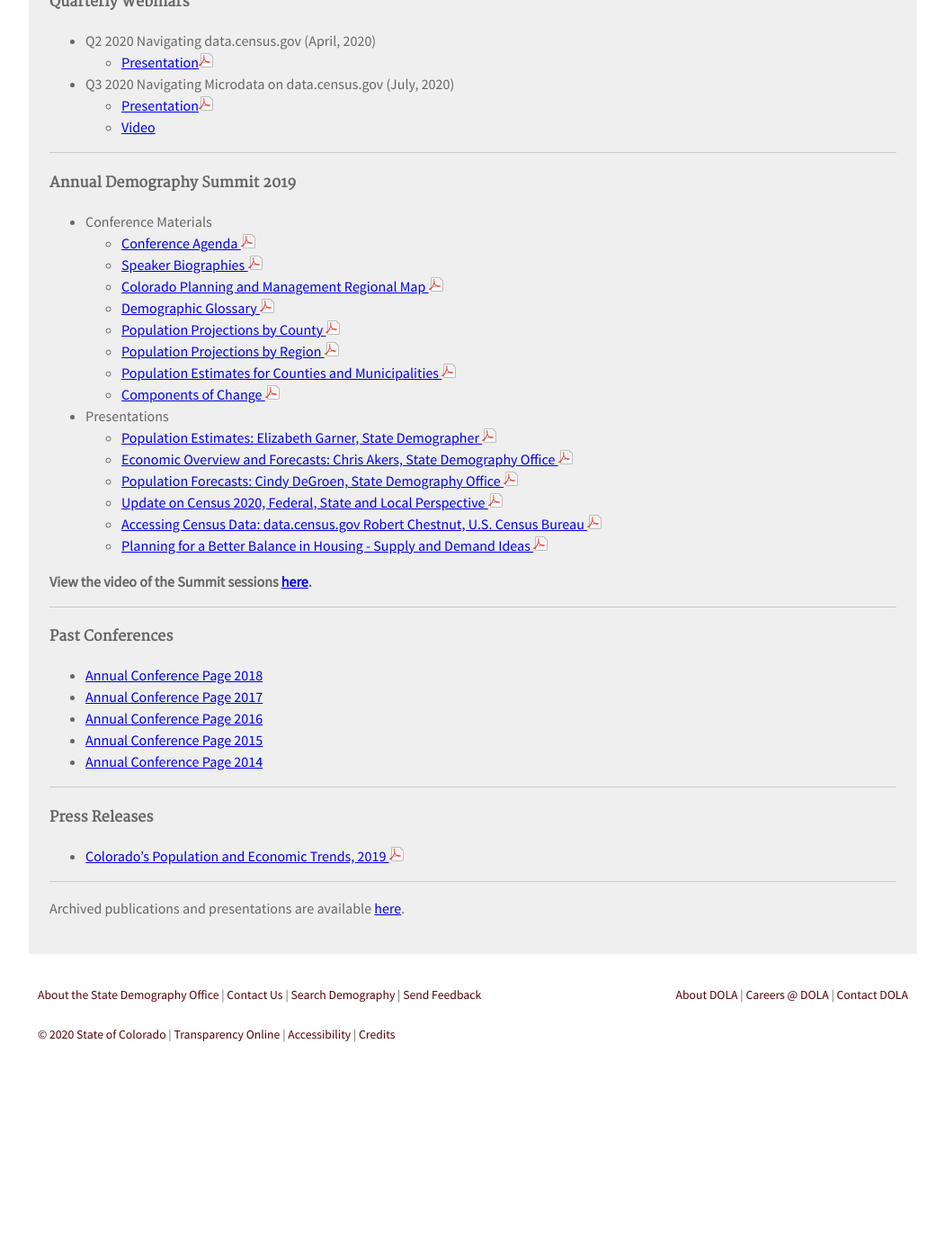
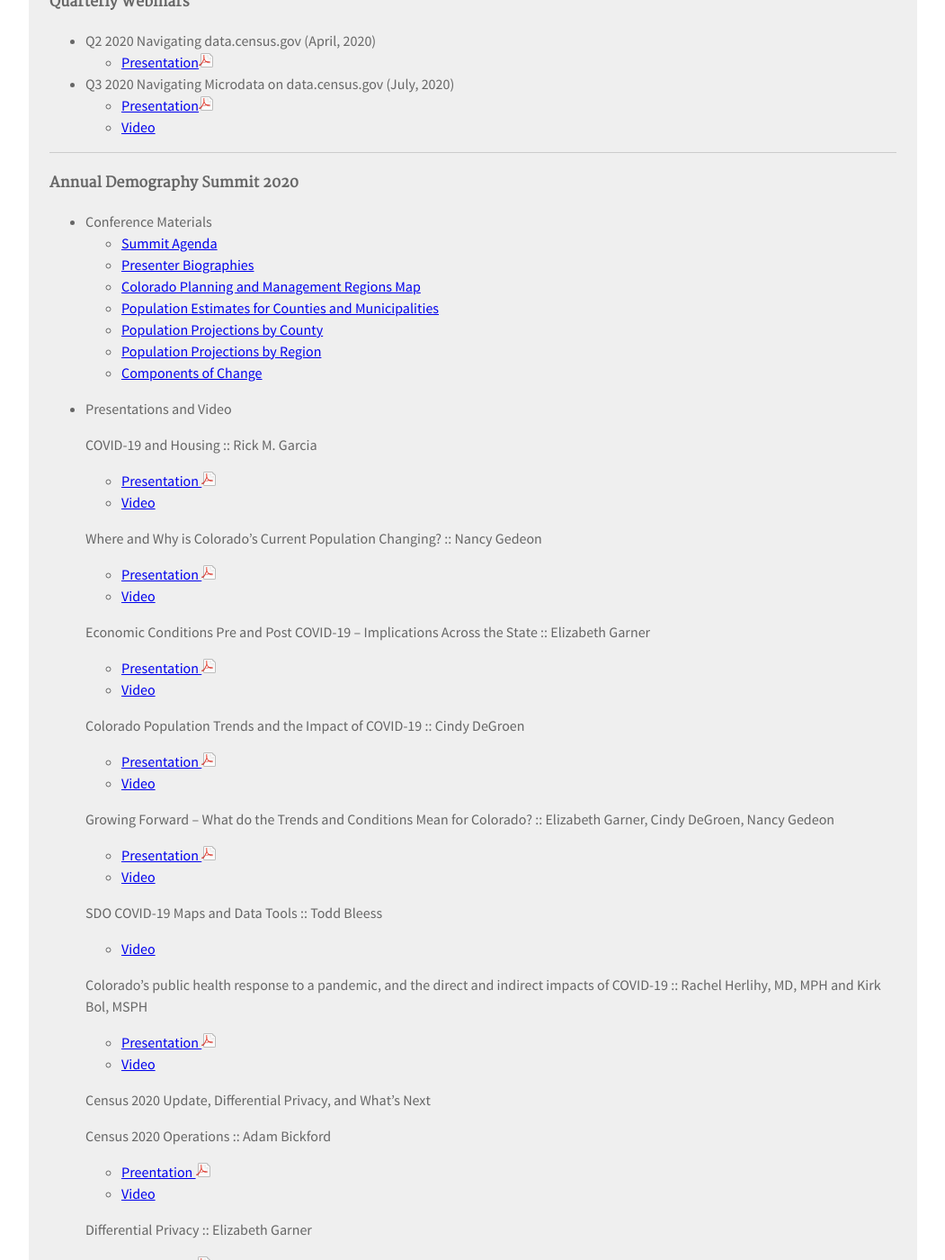
Before and after one commit to TBleess/Website_New, a Jekyll site: the page built from pages/9_Not_in_Menu/publications-and-presentations.md, in a window 1280 px wide and 1400 px high, scrolled down 1624 px. Shown: the whole window at 90% size, without its empty margins (114-1165 px from the left). Built offline with Jekyll 4.4.1, drawn with Linux system fonts in a browser that asks for light colours; before the commit the page ends 2806 px from its top, so only the background shows below that; some of the changed text lies outside the part shown.

Commit message:
Add files via upload

```diff
--- a/pages/9_Not_in_Menu/publications-and-presentations.md
+++ b/pages/9_Not_in_Menu/publications-and-presentations.md
@@ -18,7 +18,7 @@ published: true
 
 [Infographics](/demography/infographics#infographics) \| [Publications & Reports](#publications-and-reports) \| [Community Profiles](#community-profiles) \| [Presentations](#presentations) \| [Thematic Maps](/gis/thematic-maps#thematic-maps) \| [GIS Data](/gis/gis-data#gis-data)
 
- [Quarterly Webinars](#quarterly-webinars)\| [2019 Annual Demography Summit](#annual-demography-summit-2019) \|[Past Conferences](#past-conferences)\| [Press Releases](#press-releases) \| [Archived Publications and Presentations](/demography/archived-publications-and-presentations#archived-publications-and-presentations)
+ [Quarterly Webinars](#quarterly-webinars)\| [2020 Annual Demography Summit](#annual-demography-summit-2020) \|[Past Conferences](#past-conferences)\| [Press Releases](#press-releases) \| [Archived Publications and Presentations](/demography/archived-publications-and-presentations#archived-publications-and-presentations)
 
 </div>
 
@@ -83,27 +83,55 @@ We've moved all of our profiles to their own page, which can be found [here.](ht
 
 - - -
 
-#### Annual Demography Summit 2019
+#### Annual Demography Summit 2020
 
 - Conference Materials
-   - [Conference Agenda ![pdf](/images/page_white_acrobat.png 'download pdf file')](https://drive.google.com/uc?export=download&id=1icenN570mJFaa7bAqCEncVfyVrhPfVj1)
-   - [Speaker Biographies ![pdf](/images/page_white_acrobat.png 'download pdf file')](https://drive.google.com/uc?export=download&id=1U5_c7G_Mhn_CR7HRsPtqT3PQeu7nxNFJ)
-   - [Colorado Planning and Management Regional Map ![pdf](/images/page_white_acrobat.png 'download pdf file')](https://drive.google.com/uc?export=download&id=1dmP03jMT8ajh2AtyPycT9XcJYkTRwsFA)
-   - [Demographic Glossary ![pdf](/images/page_white_acrobat.png 'download pdf file')](https://drive.google.com/uc?export=download&id=13NtPanLZk7V1iRD-6W9JoPRY-HjoYkQP)
-   - [Population Projections by County ![pdf](/images/page_white_acrobat.png 'download pdf file')](https://drive.google.com/uc?export=download&id=1NK7IYsOx0eqzgxJXLnvaeQIru8KRmASF)
-   - [Population Projections by Region ![pdf](/images/page_white_acrobat.png 'download pdf file')](https://drive.google.com/uc?export=download&id=1z0WIi0vUhdiNIDr_hhDci-Z75mweFet9)
-   - [Population Estimates for Counties and Municipalities ![pdf](/images/page_white_acrobat.png 'download pdf file')](https://drive.google.com/uc?export=download&id=1S7ys_qBRoO5425t8JL8IorOhBoNLoBqx)
-   - [Components of Change ![pdf](/images/page_white_acrobat.png 'download pdf file')](https://drive.google.com/uc?export=download&id=1SRM0nXP0CbEpy7BM7loAr1TBydFLP3G7)
+  - [Summit Agenda](https://drive.google.com/file/d/1PZCw5d0YoEKvcZiFso9wje3Gc5154clq/view?usp=sharing)
+  - [Presenter Biographies](https://drive.google.com/file/d/115bwp-0s_uN4OCliOO7UGgVy_VjwnKKX/view?usp=sharing)
+  - [Colorado Planning and Management Regions Map](https://drive.google.com/file/d/1rVVVeTO9Ym4E9DKewWvhoh1k023u-iWh/view?usp=sharing)
+  - [Population Estimates for Counties and Municipalities](https://demography.dola.colorado.gov/population/population-totals-municipalities/#population-totals-for-colorado-municipalities)
+  - [Population Projections by County](https://demography.dola.colorado.gov/population/population-totals-counties/#population-totals-for-colorado-counties)
+  - [Population Projections by Region](https://demography.dola.colorado.gov/population/population-totals-colorado-substate/#population-totals-for-colorado-and-sub-state-regions)
+  - [Components of Change](https://demography.dola.colorado.gov/births-deaths-migration/)
 
-- Presentations
-  - [Population Estimates:  Elizabeth Garner, State Demographer ![pdf](/images/page_white_acrobat.png 'download pdf file')](https://drive.google.com/open?id=1ioG-piOelz8Tm0ju_krbKlcOQnPxlL4k)
-  - [Economic Overview and Forecasts: Chris Akers, State Demography Office ![pdf](/images/page_white_acrobat.png 'download pdf file')](https://drive.google.com/open?id=1gePpWaig9-P2o8uljx2xazEOra30yt1J)
-  - [Population Forecasts: Cindy DeGroen, State Demography Office ![pdf](/images/page_white_acrobat.png 'download pdf file')](https://drive.google.com/open?id=1Bl79-42hqgd90KlK1JqoKr5Gy0FzQYuX)
-  - [Update on Census 2020, Federal, State and Local Perspective ![pdf](/images/page_white_acrobat.png 'download pdf file')](https://drive.google.com/open?id=17MeJIPwrDDj8JTI1gzkn5HOKOFEs_fS6)
-  - [Accessing Census Data: data.census.gov  Robert Chestnut, U.S. Census Bureau ![pdf](/images/page_white_acrobat.png 'download pdf file')](https://drive.google.com/open?id=1uWHWxv4M2UNbK0SipP-joXwghe1Vjj1L)
-  - [Planning for a Better Balance in Housing - Supply and Demand Ideas ![pdf](/images/page_white_acrobat.png 'download pdf file')](https://drive.google.com/open?id=19sv56f44vRc3Av1HwST-y99RNz7UqzqZ)
+- Presentations and Video
 
- **View the video of the Summit sessions [here](https://dola.ompnetwork.org/sessions/120159?embedInPoint=1&embedOutPoint=29819&shareMethod=embed).**
+  COVID-19 and Housing :: Rick M. Garcia
+  - [Presentation ![pdf](/images/page_white_acrobat.png 'download pdf file')](https://drive.google.com/file/d/1-4GdAqLsnCoTc3sYc5Rr1qzNTLcktkCb/view?usp=sharing)
+  - [Video](https://youtu.be/m4cI4EOPRVc)
+
+  Where and Why is Colorado’s Current Population Changing? :: Nancy Gedeon
+  - [Presentation ![pdf](/images/page_white_acrobat.png 'download pdf file')](https://drive.google.com/file/d/16J2LKEUH8W6J0gMX959ObBwrCg4F4egF/view?usp=sharing)
+  - [Video](https://youtu.be/r1H3nJIp048)
+
+  Economic Conditions Pre and Post COVID-19 – Implications Across the State :: Elizabeth Garner
+  - [Presentation ![pdf](/images/page_white_acrobat.png 'download pdf file')](https://drive.google.com/file/d/1fqGIKAH5ByTDLuJ2gJREWnI4KAlFF0A5/view?usp=sharing)
+  - [Video](https://youtu.be/mD_enmgJe7U)
+
+  Colorado Population Trends and the Impact of COVID-19 :: Cindy DeGroen
+  - [Presentation ![pdf](/images/page_white_acrobat.png 'download pdf file')](https://drive.google.com/file/d/1sH3yaJF-z_7YuA00dWRmEihR8U96akuK/view?usp=sharing)
+  - [Video](https://youtu.be/rtNxZtr0BOo)
+
+  Growing Forward – What do the Trends and Conditions Mean for Colorado? :: Elizabeth Garner, Cindy DeGroen, Nancy Gedeon
+   - [Presentation ![pdf](/images/page_white_acrobat.png 'download pdf file')](https://drive.google.com/file/d/1Key2N-y6pmDQJ5OJdZggudtmPzEcr2Dt/view?usp=sharing)
+   - [Video](https://youtu.be/-ZRN3qXgvXE)
+
+  SDO COVID-19 Maps and Data Tools :: Todd Bleess
+  - [Video](https://youtu.be/swxAr3D8Ii4)
+
+  Colorado's public health response to a pandemic, and the direct and indirect impacts of COVID-19 :: Rachel Herlihy, MD, MPH and Kirk Bol, MSPH
+  - [Presentation ![pdf](/images/page_white_acrobat.png 'download pdf file')](https://drive.google.com/file/d/1KhpRwJUF2C2FQz_LzpmuRdGvaR44Sz4B/view?usp=sharing)
+  - [Video](https://youtu.be/zv3yXeH7mpc)
+
+  Census 2020 Update, Differential Privacy, and What’s Next
+
+  Census 2020 Operations :: Adam Bickford
+    - [Preentation ![pdf](/images/page_white_acrobat.png 'download pdf file')](https://drive.google.com/file/d/1vPHO4nQcsoESMPP7AeaPu7vt2s-GcBQ9/view?usp=sharing)
+    - [Video](https://youtu.be/umYMmqiHsv4)
+
+  Differential Privacy :: Elizabeth Garner
+    - [Preentation ![pdf](/images/page_white_acrobat.png 'download pdf file')](https://drive.google.com/file/d/1nfHCX_CZROZszcztLWD-7q9-Efa5Jhln/view?usp=sharing)
+    - [Video](https://youtu.be/Fun05VuHRNQ)
 
 
 
```
Also changed, not shown: other parts of pages/9_Not_in_Menu/publications-and-presentations.md (+1 -0 lines), pages/9_Not_in_Menu/demography_summit_2020.md (+38 -12 lines).
